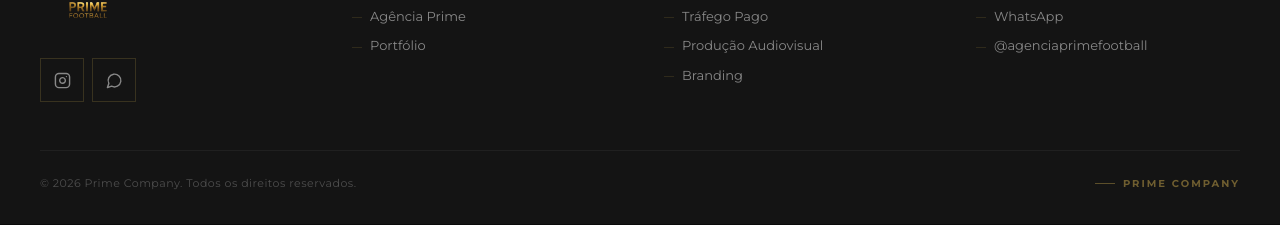
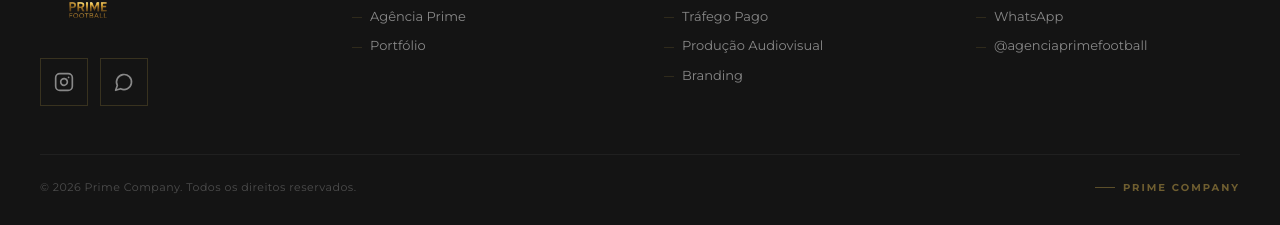
Before and after one commit to caiodiniz-dev/prime, a React (Vite) app: page / in a window 1280 px wide. Shown: the part 7514-7739 px from the top of the page. Built offline with nearby package versions, Linux system fonts and the light colour scheme; a web font is replaced by a local one.

Commit message:
Center footer on mobile and increase social icon size

```diff
--- a/src/components/Footer.jsx
+++ b/src/components/Footer.jsx
@@ -57,7 +57,7 @@ export default function Footer() {
                 />
               </div>
             </div>
-            <div className="flex justify-center md:justify-start gap-2">
+            <div className="flex justify-center md:justify-start gap-3">
               {socials.map(({ icon: Icon, label, href }) => (
                 <a
                   key={label}
@@ -66,10 +66,9 @@ export default function Footer() {
                   rel="noreferrer"
                   aria-label={label}
                   title={label}
-                  className="w-11 h-11 border border-gold/20 flex items-center justify-center text-prime-gray font-bold text-sm
-                                               hover:bg-gold hover:text-prime-black hover:border-gold transition-all duration-200"
+                  className="w-12 h-12 border border-gold/20 flex items-center justify-center text-prime-gray font-bold text-sm hover:bg-gold hover:text-prime-black hover:border-gold transition-all duration-200"
                 >
-                  <Icon size={17} />
+                  <Icon size={20} />
                 </a>
               ))}
             </div>
@@ -101,11 +100,11 @@ export default function Footer() {
         </div>
 
         {/* Bottom */}
-        <div className="border-t border-white/5 pt-6 flex flex-col sm:flex-row items-center justify-between gap-3">
+        <div className="border-t border-white/5 pt-6 flex flex-col sm:flex-row items-center justify-center sm:justify-between gap-3 text-center">
           <p className="font-body text-[11px] text-prime-gray/50 tracking-[0.5px]">
             © 2026 Prime Company. Todos os direitos reservados.
           </p>
-          <span className="flex items-center gap-2 font-body font-bold text-[10px] tracking-[2px] uppercase text-gold/50">
+          <span className="flex items-center justify-center gap-2 font-body font-bold text-[10px] tracking-[2px] uppercase text-gold/50">
             <span className="w-5 h-px bg-gold/40" />
             Prime Company
           </span>
```
